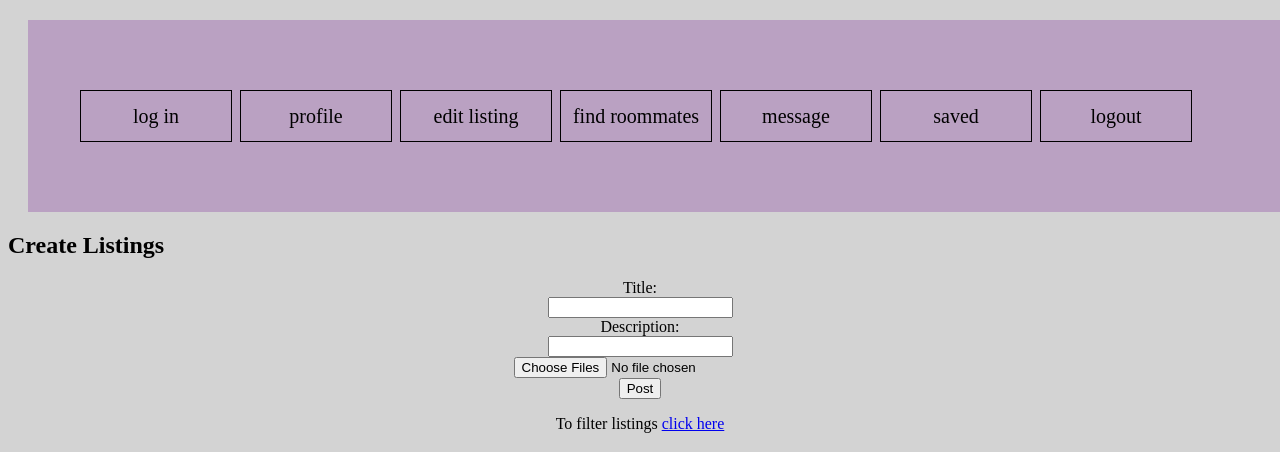
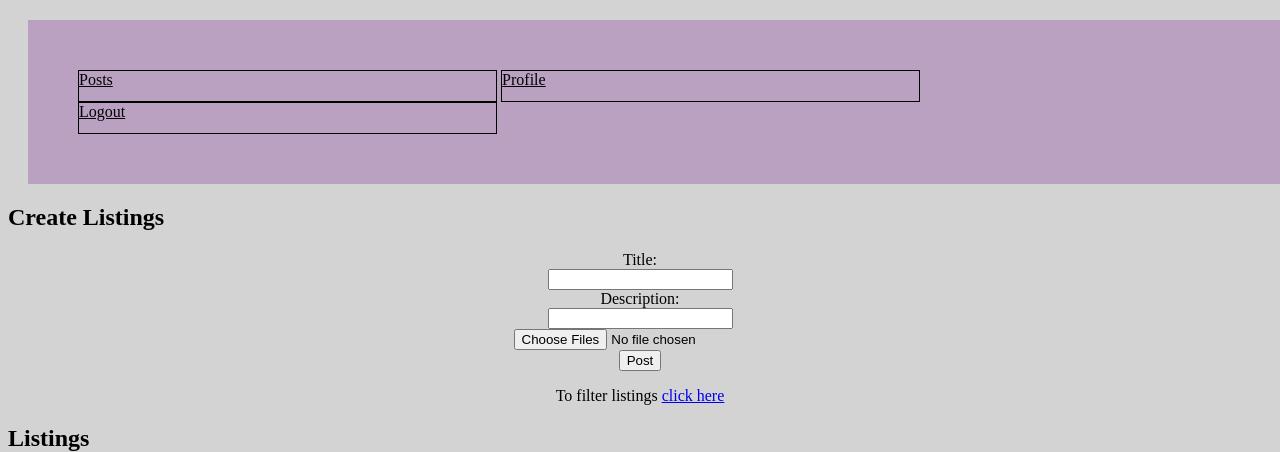
Before and after one commit to xlab-classes/cse442-spring2022-team-APlus, a Flask app: template webapp/templates/listing.html in a window 1280 px wide; the page is wider, and only the part inside the window is pictured. Shown: the top 452 px of that part. Run offline with Flask 2, Linux system fonts and the light colour scheme; the template is opened without the code that fills it: values that come from a table or form of the project are taken from there, others are empty; tables that the repository leaves empty hold one stand-in row (values such as "Sample post").

Commit message:
change some frontend

```diff
--- a/webapp/templates/listing.html
+++ b/webapp/templates/listing.html
@@ -9,19 +9,6 @@
 
             padding: 50px;
             margin: 20px;
-        }
-
-        .header a{
-            border: 1px solid;
-            display: inline-block;
-            min-width: 150px;
-            text-align: center;
-            line-height: 50px;
-            font-size: 20px;
-            color: black;
-            text-decoration: none;
-            border: 1px solid black;
-            margin: 20px 2px;
         }
 
         .nav {
@@ -38,7 +25,7 @@
             text-align: center;
         }
         body{
-            background-color: lightgray;
+            background-color: lightgrey;
         }
         .btn {
             BORDER: 1px solid;  COLOR: black; height: 30px; width: 30px;
@@ -56,22 +43,15 @@
         }
         input{
             text-align:center;
-
         }
     </style>
 
 </head>
-<div class="header">
-    <a href="/login">log in</a>
-    <a href="{{ url_for('profile')}}" class="profile" id="select_color"> profile</a>
+<div class="topnav">
 
-
-    <a href="{{ url_for('editlistings')}}"> edit listing</a>
-    <a href="/filterList">find roommates</a>
-    <a href="{{ url_for('message')}}">message</a>
-    <a href="/view_saved">saved</a>
-    <a href="{{ url_for('logout')}}">logout</a>
-
+    <a href="{{ url_for('listings')}}" class="btn btn-secondary btn-sm">Posts</a>
+    <a href="{{ url_for('profile')}}" class="btn btn-secondary btn-sm">Profile</a>
+        <a href="{{ url_for('logout')}}" class="btn btn-secondary btn-sm">Logout</a>
 
   </div>
 
```
Also changed, not shown: webapp/templates/editlisting.html (+2 -36 lines), webapp/templates/filterList.html (+0 -13 lines), webapp/templates/message.html (+1 -19 lines), webapp/templates/message_user_directory.html (+1 -22 lines), webapp/templates/profile.html (+3 -4 lines), webapp/templates/saved.html (+0 -12 lines), webapp/templates/login.html (line endings or trailing spaces).
